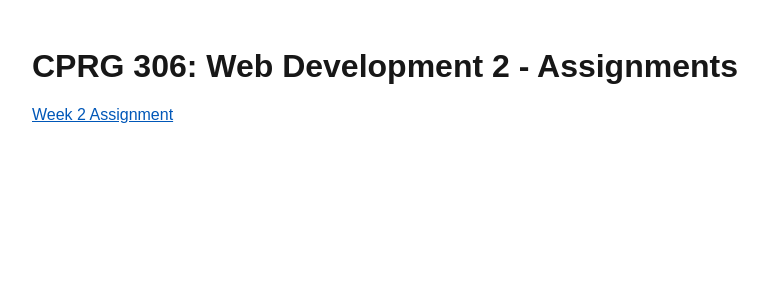
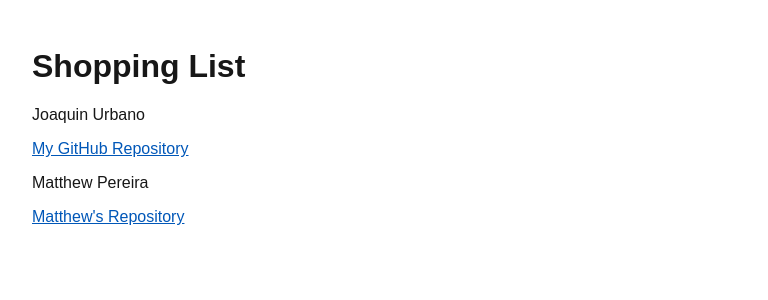
Before and after one commit to JGOFF125/Web-Dev, a Next.js app: page / in a window 1280 px wide. Shown: the top 300 px of the page, without its empty margins (232-1000 px from the left). Built offline with nearby package versions, Linux system fonts and the light colour scheme.

Commit message:
Add files via upload

```diff
--- a/app/page.js
+++ b/app/page.js
@@ -1,10 +1,10 @@
-import Link from "next/link";
+import StudentInfo from "./student-info";
 
-export default function Home() {
+export default function Page() {
   return (
     <main>
-      <h1>CPRG 306: Web Development 2 - Assignments</h1>
-      <Link href="/week-2">Week 2 Assignment</Link>
+      <h1>Shopping List</h1>
+      <StudentInfo />
     </main>
   );
 }
--- /dev/null
+++ b/app/student-info.js
@@ -0,0 +1,16 @@
+import Link from "next/link";
+
+export default function StudentInfo() {
+  return (
+    <section>
+      <p>Joaquin Urbano</p>
+      <Link href="https://github.com/JGOFF125/Web-Dev">
+        My GitHub Repository
+      </Link>
+      <p>Matthew Pereira</p>
+      <Link href= "https://github.com/MatthewPereira6317/cprg306-assignments">
+      Matthew's Repository
+      </Link>
+    </section>
+  );
+}
```
